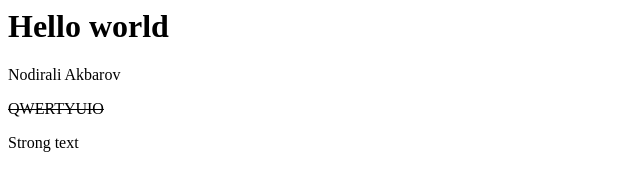
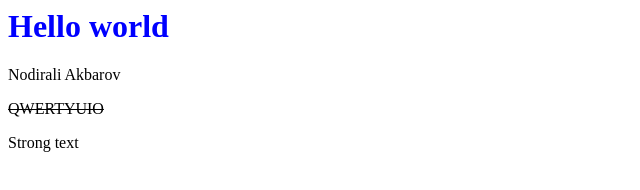
Before and after one commit to NodiraliAkbarov/my_fsecond_repo, a plain HTML site: page index.html in a window 1280 px wide. Shown: the whole page, without its empty margins (0-640 px from the left). Drawn offline with Linux system fonts and the light colour scheme.

Commit message:
changed blue

```diff
--- a/index.html
+++ b/index.html
@@ -5,7 +5,7 @@
     </title>
 </head>
 <body>
-<h1>Hello world</h1>
+<h1 style="color:blue">Hello world</h1>
 <p>Nodirali Akbarov</p>
  <strike>QWERTYUIO</strike>
     <p>Strong text</p>
```
